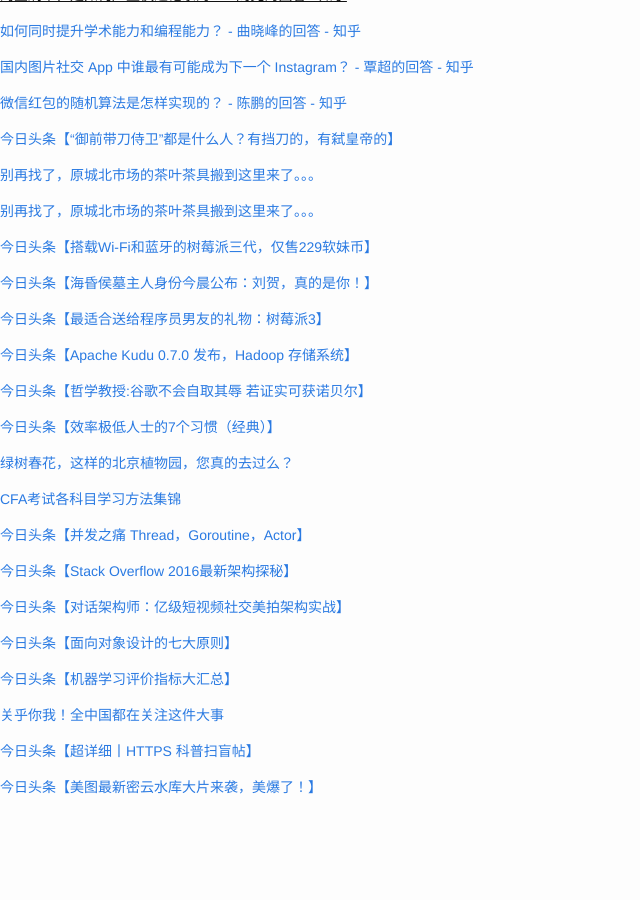
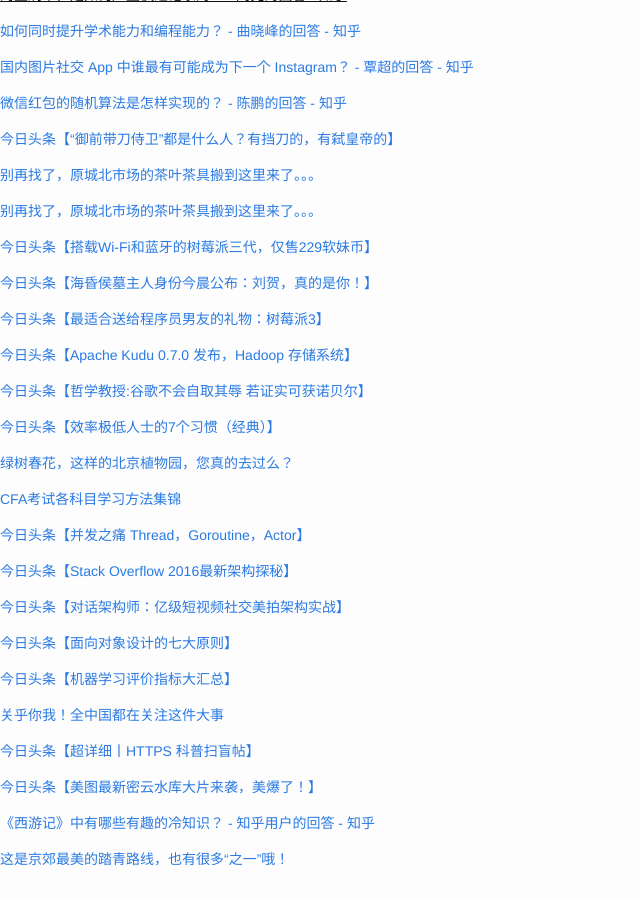
Before and after one commit to cnwarden/cnwarden.github.io, a Jekyll site: the page built from fav/index.md, in a window 1280 px wide and 900 px high, scrolled down 1878 px. Shown: the whole window, without its empty margins (0-640 px from the left). Built offline with Jekyll 4.4.1, drawn with Linux system fonts in a browser that asks for light colours; emoji names are drawn with the system emoji font; before the commit the page ends 2706 px from its top, so only the background shows below that.

Commit message:
auto commit

```diff
--- a/fav/index.md
+++ b/fav/index.md
@@ -150,3 +150,7 @@ title:  fav
 [今日头条【超详细丨HTTPS 科普扫盲帖】](http://toutiao.com/item/6257490853032362497/?iid=3764603574&app=news_article&tt_from=android_share&utm_source=email&utm_medium=toutiao_android&utm_campaign=client_share)
 
 [今日头条【美图最新密云水库大片来袭，美爆了！】](http://toutiao.com/item/6257458333536485889/?iid=3764603574&app=news_article&tt_from=android_share&utm_source=email&utm_medium=toutiao_android&utm_campaign=client_share)
+
+[《西游记》中有哪些有趣的冷知识？ - 知乎用户的回答 - 知乎](http://www.zhihu.com/question/25750083/answer/85512585)
+
+[这是京郊最美的踏青路线，也有很多“之一”哦！](http://mp.weixin.qq.com/s?__biz=MjM5NDcxMTE2NA==&mid=406617780&idx=1&sn=8f0e0d1472b3b580d361f18247975c40&scene=0#wechat_redirect)
```
